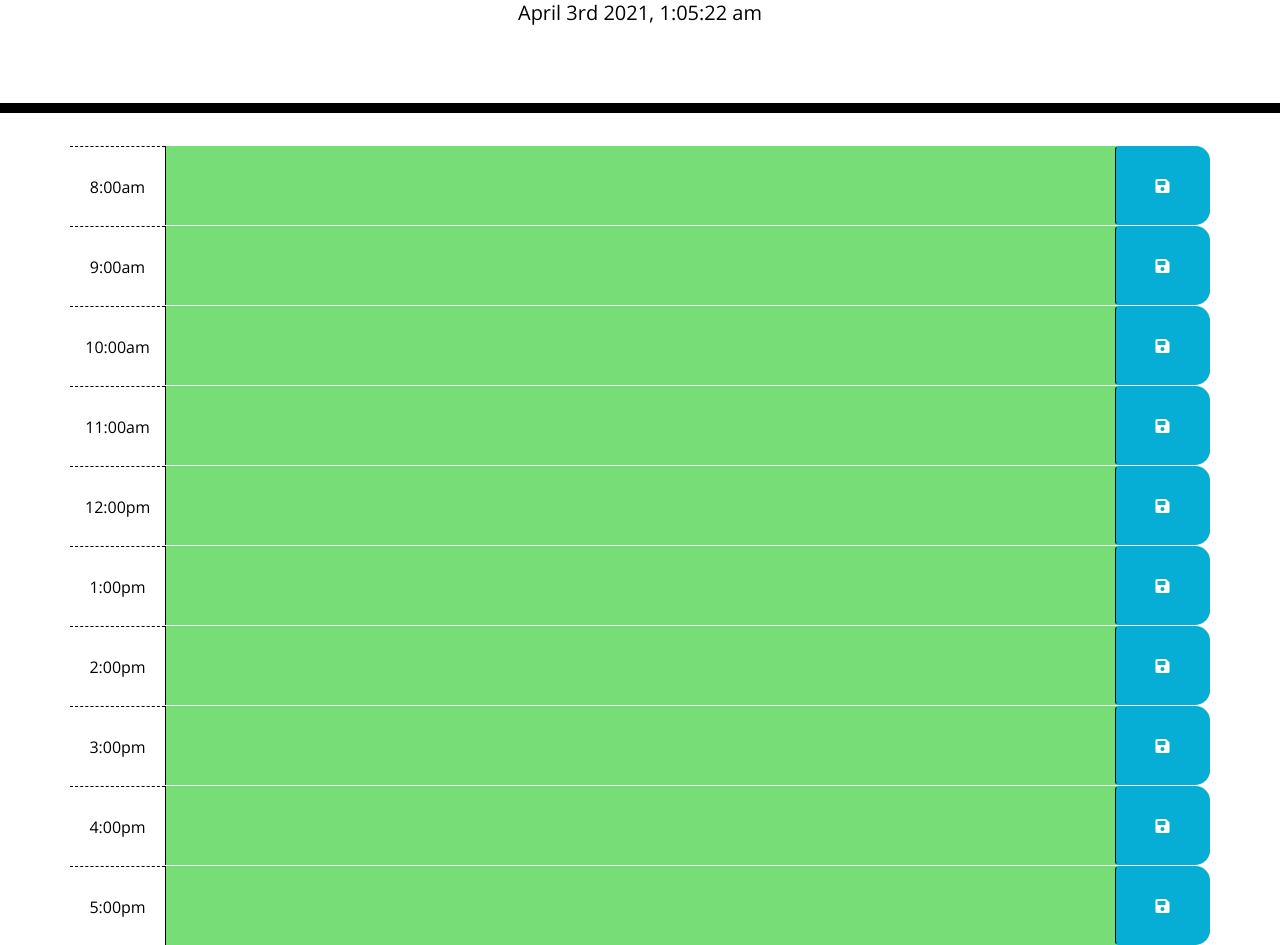
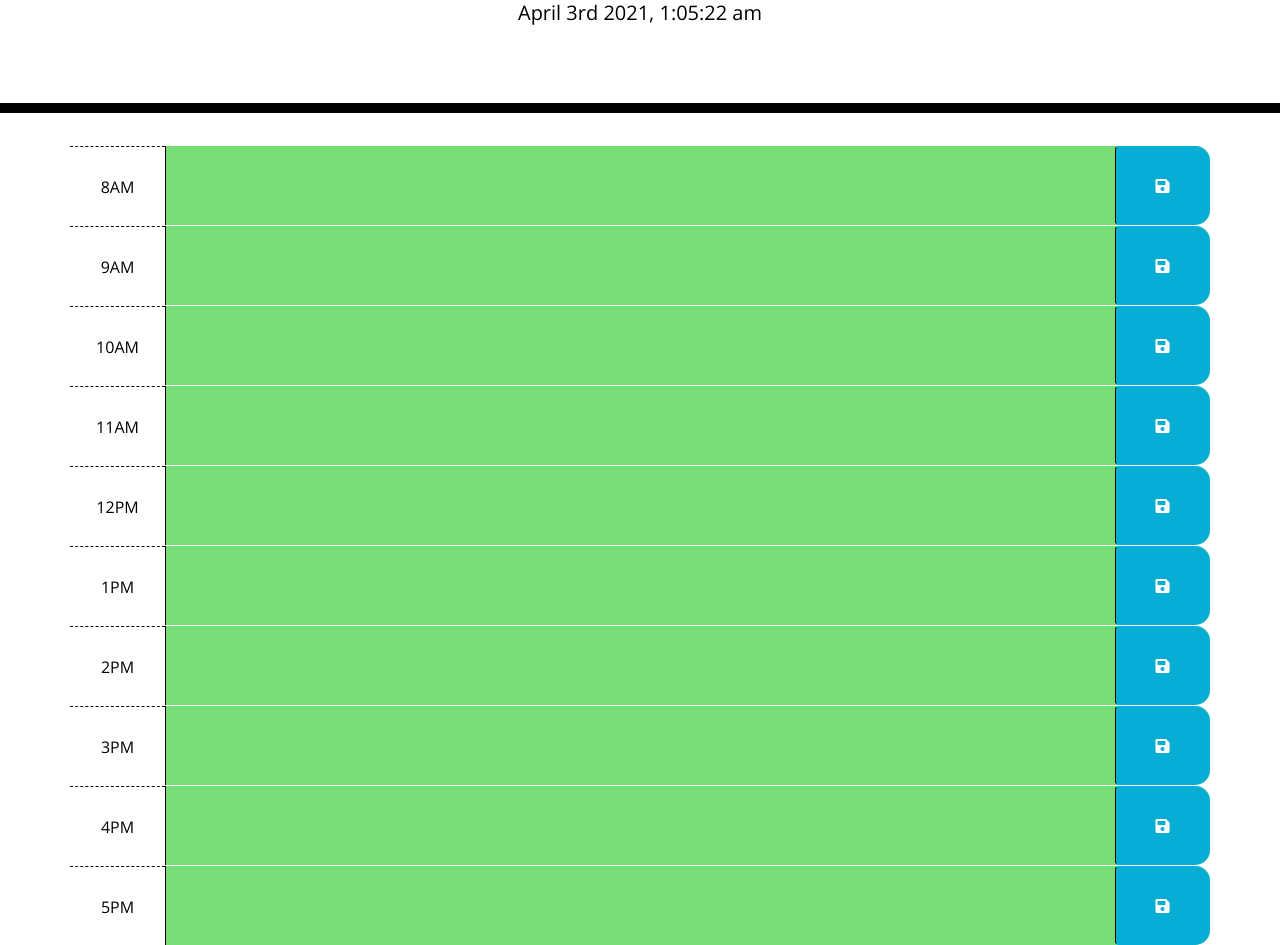
Before and after one commit to alexbachicha/WorkDayScheduler, a plain HTML site: page index.html in a window 1280 px wide. Shown: the part 191-1136 px from the top of the page. Drawn offline with nearby package versions, Linux system fonts and the light colour scheme.

Commit message:
changed format of time and restructured code layout to make it more clean

```diff
--- a/index.html
+++ b/index.html
@@ -1,23 +1,13 @@
 <!DOCTYPE html>
 <html lang="en">
+
 <head>
     <meta charset="UTF-8" />
     <meta name="viewport" content="width=device-width, initial-scale=1.0" />
     <meta http-equiv="X-UA-Compatible" content="ie=edge" />
-    <link
-      rel="stylesheet"
-      href="https://stackpath.bootstrapcdn.com/bootstrap/4.3.1/css/bootstrap.min.css"
-    />
-    <link
-      rel="stylesheet"
-      href="https://use.fontawesome.com/releases/v5.8.1/css/all.css"
-      integrity="sha384-50oBUHEmvpQ+1lW4y57PTFmhCaXp0ML5d60M1M7uH2+nqUivzIebhndOJK28anvf"
-      crossorigin="anonymous"
-    />
-    <link
-      href="https://fonts.googleapis.com/css?family=Open+Sans&display=swap"
-      rel="stylesheet"
-    />
+    <link rel="stylesheet" href="https://stackpath.bootstrapcdn.com/bootstrap/4.3.1/css/bootstrap.min.css"/>
+    <link rel="stylesheet" href="https://use.fontawesome.com/releases/v5.8.1/css/all.css" integrity="sha384-50oBUHEmvpQ+1lW4y57PTFmhCaXp0ML5d60M1M7uH2+nqUivzIebhndOJK28anvf" crossorigin="anonymous"/>
+    <link href="https://fonts.googleapis.com/css?family=Open+Sans&display=swap" rel="stylesheet"/>
     <link rel="stylesheet" href="style.css" />
     <title>Work Day Scheduler</title>
 </head>
@@ -28,12 +18,12 @@
         <p class="lead">A simple calendar app for scheduling your work day</p>
         <p id="currentDay" class="lead"></p>
     </header>
+
     <div class="container">
-
         <!-- Timeblocks go here -->
         <div id="hour10" class="row time-block">
             <div class="col-md-1 hour">
-            8:00am
+                8AM
             </div>
             <textarea class="col-md-10 description">
             </textarea>
@@ -41,78 +31,70 @@
         </div>
         <div id="hour9" class="row time-block">
             <div class="col-md-1 hour">
-            9:00am
+                9AM
             </div>
             <textarea class="col-md-10 description"></textarea>
             <button class="btn saveBtn col-md-1"><i class="fas fa-save"></i></button>
         </div>
-
         <div id="hour10" class="row time-block">
             <div class="col-md-1 hour">
-            10:00am
+                10AM
             </div>
             <textarea class="col-md-10 description">
             </textarea>
             <button class="btn saveBtn col-md-1"><i class="fas fa-save"></i></button>
         </div>
-
         <div id="hour11" class="row time-block">
             <div class="col-md-1 hour">
-            11:00am
+                11AM
             </div>
             <textarea class="col-md-10 description">
             </textarea>
             <button class="btn saveBtn col-md-1"><i class="fas fa-save"></i></button>
         </div>
-
         <div id="hour12" class="row time-block past present future">
             <div class="col-md-1 hour">
-            12:00pm
+                12PM
             </div>
             <textarea class="col-md-10 description">
             </textarea>
             <button class="btn saveBtn col-md-1"><i class="fas fa-save"></i></button>
         </div>
-
         <div id="hour13" class="row time-block">
             <div class="col-md-1 hour">
-            1:00pm
+                1PM
             </div>
             <textarea class="col-md-10 description">
             </textarea>
             <button class="btn saveBtn col-md-1"><i class="fas fa-save"></i></button>
         </div>
-
         <div id="hour14" class="row time-block">
             <div class="col-md-1 hour">
-            2:00pm
+                2PM
             </div>
             <textarea class="col-md-10 description">
             </textarea>
             <button class="btn saveBtn col-md-1"><i class="fas fa-save"></i></button>
         </div>
-
         <div id="hour15" class="row time-block">
             <div class="col-md-1 hour">
-            3:00pm
+                3PM
             </div>
             <textarea class="col-md-10 description">
             </textarea>
             <button class="btn saveBtn col-md-1"><i class="fas fa-save"></i></button>
         </div>
-
         <div id="hour16" class="row time-block">
             <div class="col-md-1 hour">
-            4:00pm
+                4PM
             </div>
             <textarea class="col-md-10 description">
             </textarea>
             <button class="btn saveBtn col-md-1"><i class="fas fa-save"></i></button>
         </div>
-
         <div id="hour17" class="row time-block">
             <div class="col-md-1 hour">
-            5:00pm
+                5PM
             </div>
             <textarea class="col-md-10 description">
             </textarea>
@@ -122,6 +104,8 @@
 
     <script src="https://cdnjs.cloudflare.com/ajax/libs/jquery/3.2.1/jquery.min.js"></script>
     <script src="https://cdnjs.cloudflare.com/ajax/libs/moment.js/2.24.0/moment.min.js"></script>
+
     <script src="javascript.js"></script>
 </body>
+
 </html>
```
Lines whose indentation alone changed are shown as unchanged.
